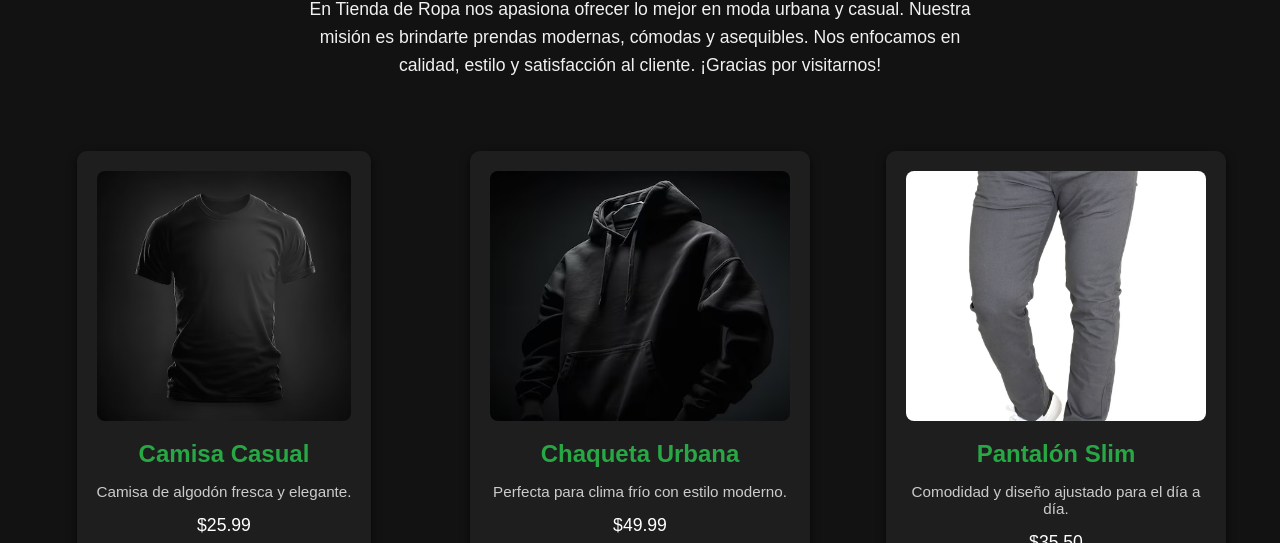
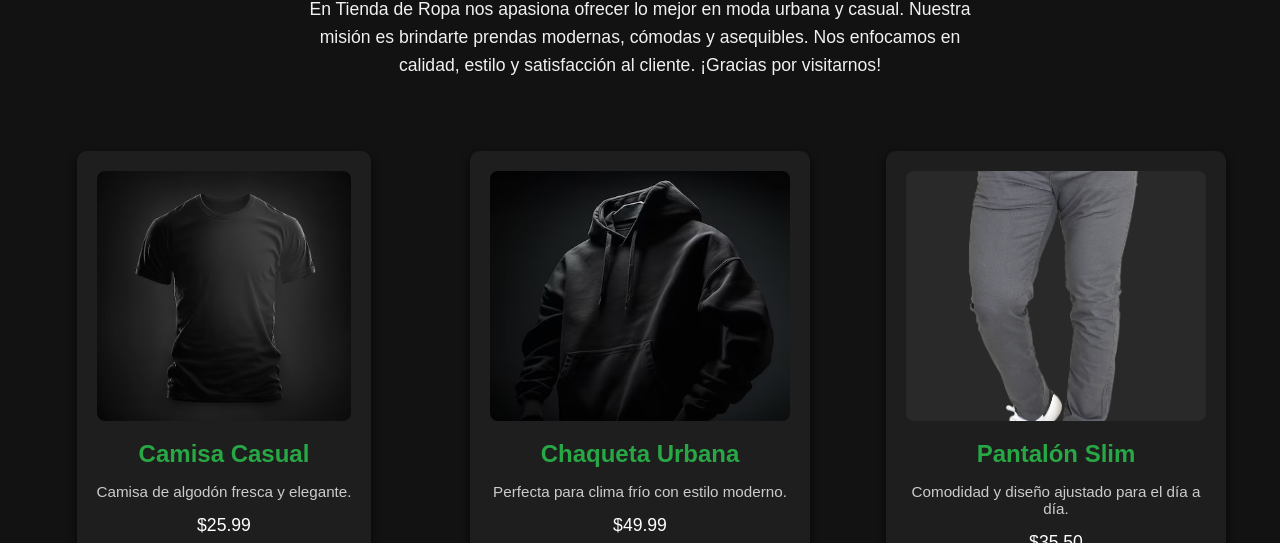
Before and after one commit to JorgeRR1005/Productos-Destacados, a plain HTML site: page Tarea S3/index.html in a window 1280 px wide. Shown: the part 231-774 px from the top of the page. Drawn offline with Linux system fonts and the light colour scheme.

Commit message:
Update pantalon.html

```diff
--- a/Tarea S3/index.html
+++ b/Tarea S3/index.html
@@ -38,7 +38,7 @@
         <button>Comprar Ahora</button>
       </div>
       <div class="product-card">
-        <img src="img/pantalon.jpg" alt="Producto 3">
+        <img src="img/pantalon1.jpg" alt="Producto 3">
         <h2>Pantalón Slim</h2>
         <p>Comodidad y diseño ajustado para el día a día.</p>
         <span>$35.50</span>
```
